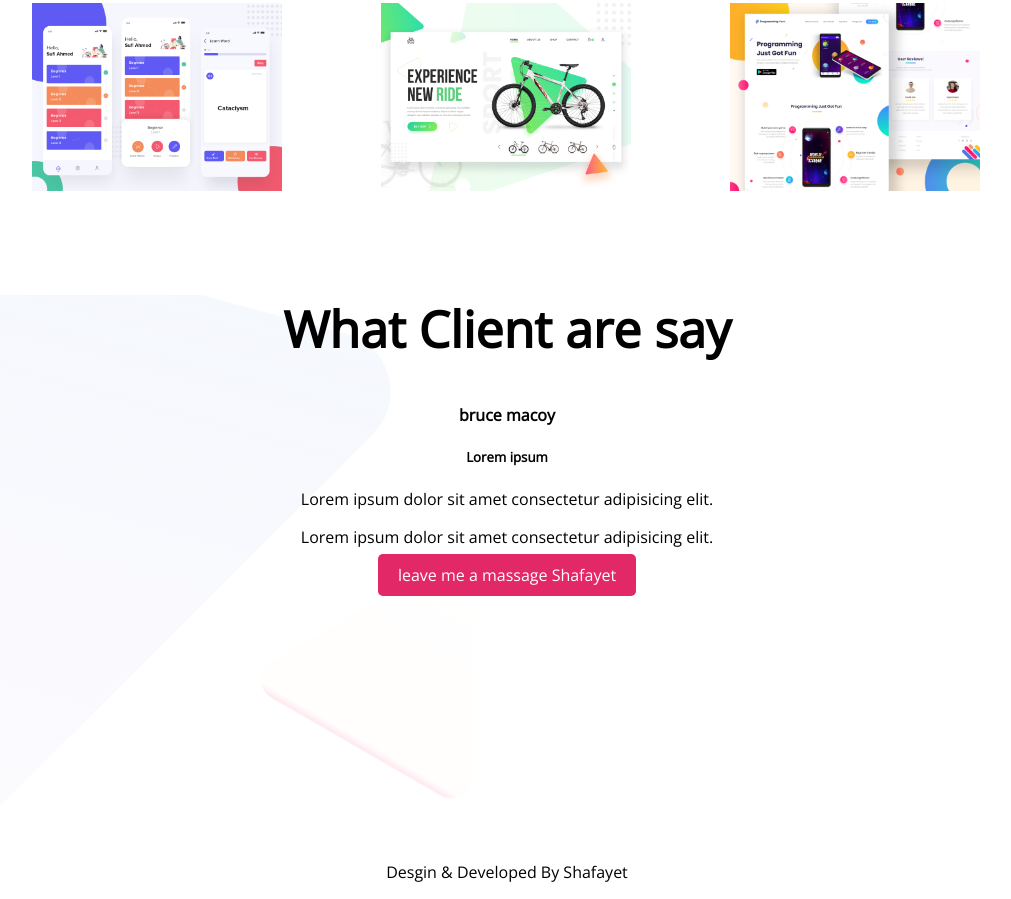
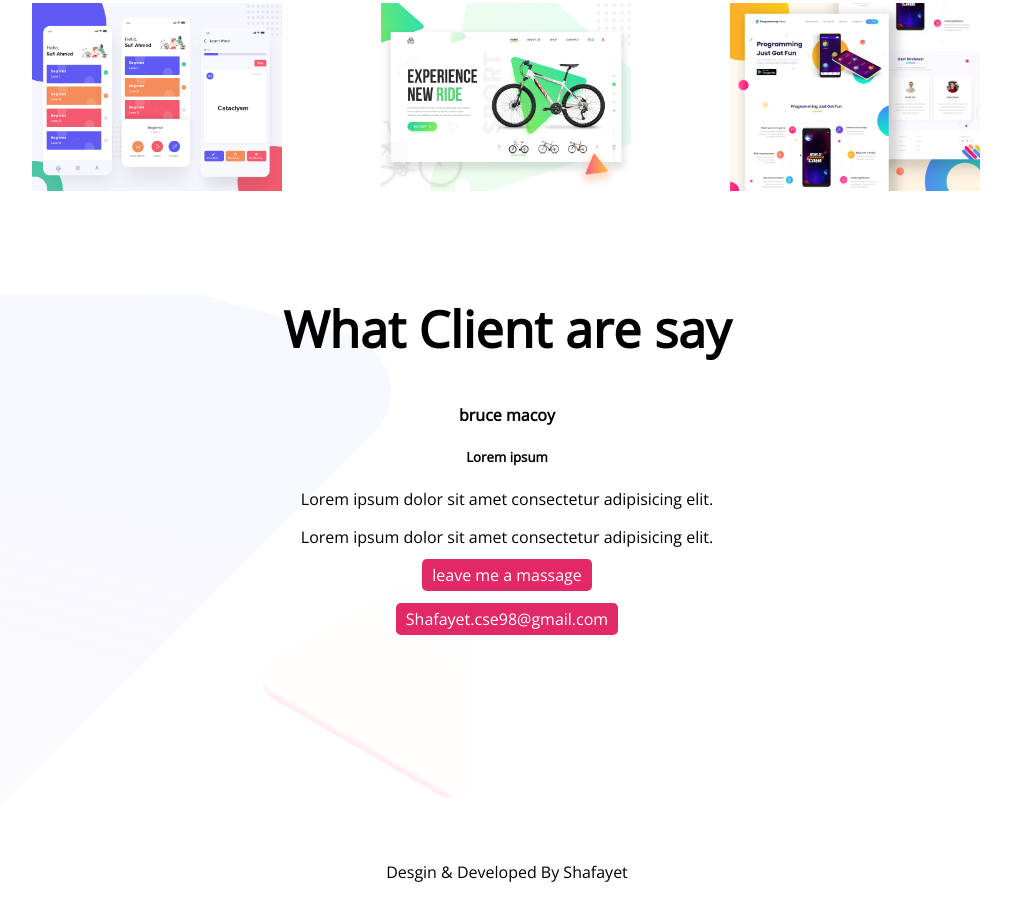
Before and after one commit to webforshafayet/personal-website, a plain HTML site: page index.html in a window 1280 px wide. Shown: the part 1532-2431 px from the top of the page, without its empty margins (133-1144 px from the left). Drawn offline with nearby package versions, Linux system fonts and the light colour scheme.

Commit message:
last commit

```diff
--- a/index.html
+++ b/index.html
@@ -89,11 +89,10 @@
             Lorem ipsum dolor sit amet consectetur adipisicing elit.
         </p>
 
-        <a class="button" target="_blank" href="http://">
-            <!-- <p>leave me a massage </p>
-            <p>Shafayet.cse98@gmail.com</p> -->
-            <span>leave me a massage</span>
-            <span>Shafayet</span>
+        <a target="_blank" href="http://">
+           <span class="button_last"> leave me a massage</span> <br> <br>
+            <span class="button_last">Shafayet.cse98@gmail.com</span>
+
         </a>
     </section>
 
--- a/style.css
+++ b/style.css
@@ -77,3 +77,16 @@ section{
 .one_third img{
     width: 250px;
 }
+
+.button_last{
+    text-decoration: none;
+    background-color: rgb(226, 40, 102);
+    color: white;
+    padding: 5px 10px;
+    border-radius: 5px;
+
+ }
+
+ a{
+    text-decoration: none;
+ }
```
